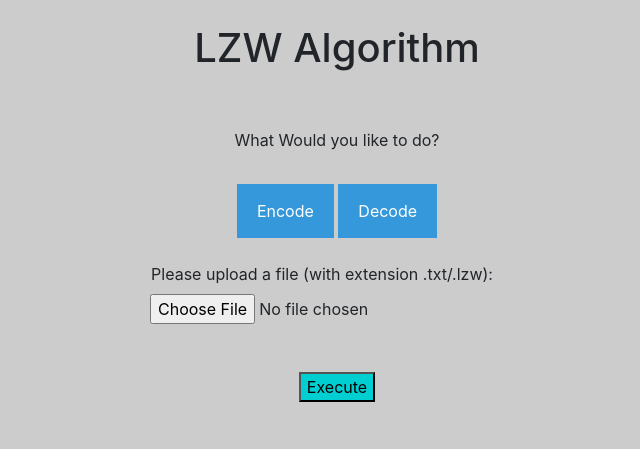
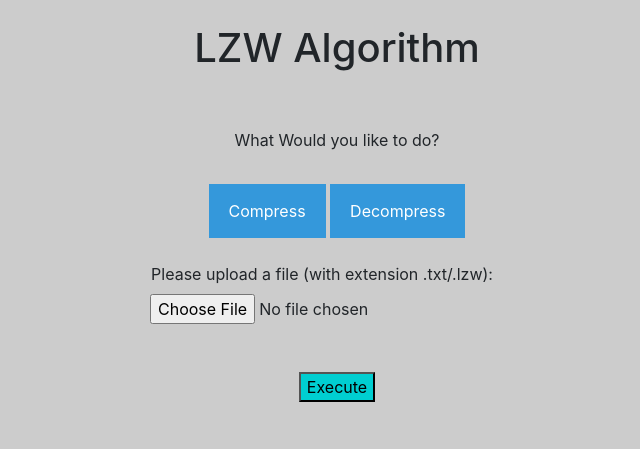
Before and after one commit to YuliTshuva/Information-Theory-Final-Project, a Flask app: page / in a window 1280 px wide. Shown: the part 72-521 px from the top of the page, without its empty margins (303-943 px from the left). Run offline with Flask 3, Linux system fonts and the light colour scheme; some libraries are stand-ins or nearby versions.

Commit message:
Adjust labels

```diff
--- a/app/templates/index.html
+++ b/app/templates/index.html
@@ -95,8 +95,8 @@
                 <label>What Would you like to do?</label>
                 <br>
                 <br>
-                <button class="glow-button" onclick="glow1()" id="Encode" name="Encode" type="button">Encode</button>
-                <button class="glow-button" onclick="glow2()" id="Decode" name="Decode" type="button">Decode</button>
+                <button class="glow-button" onclick="glow1()" id="Encode" name="Encode" type="button">Compress</button>
+                <button class="glow-button" onclick="glow2()" id="Decode" name="Decode" type="button">Decompress</button>
             </div>
         </div>
         <br>
```
